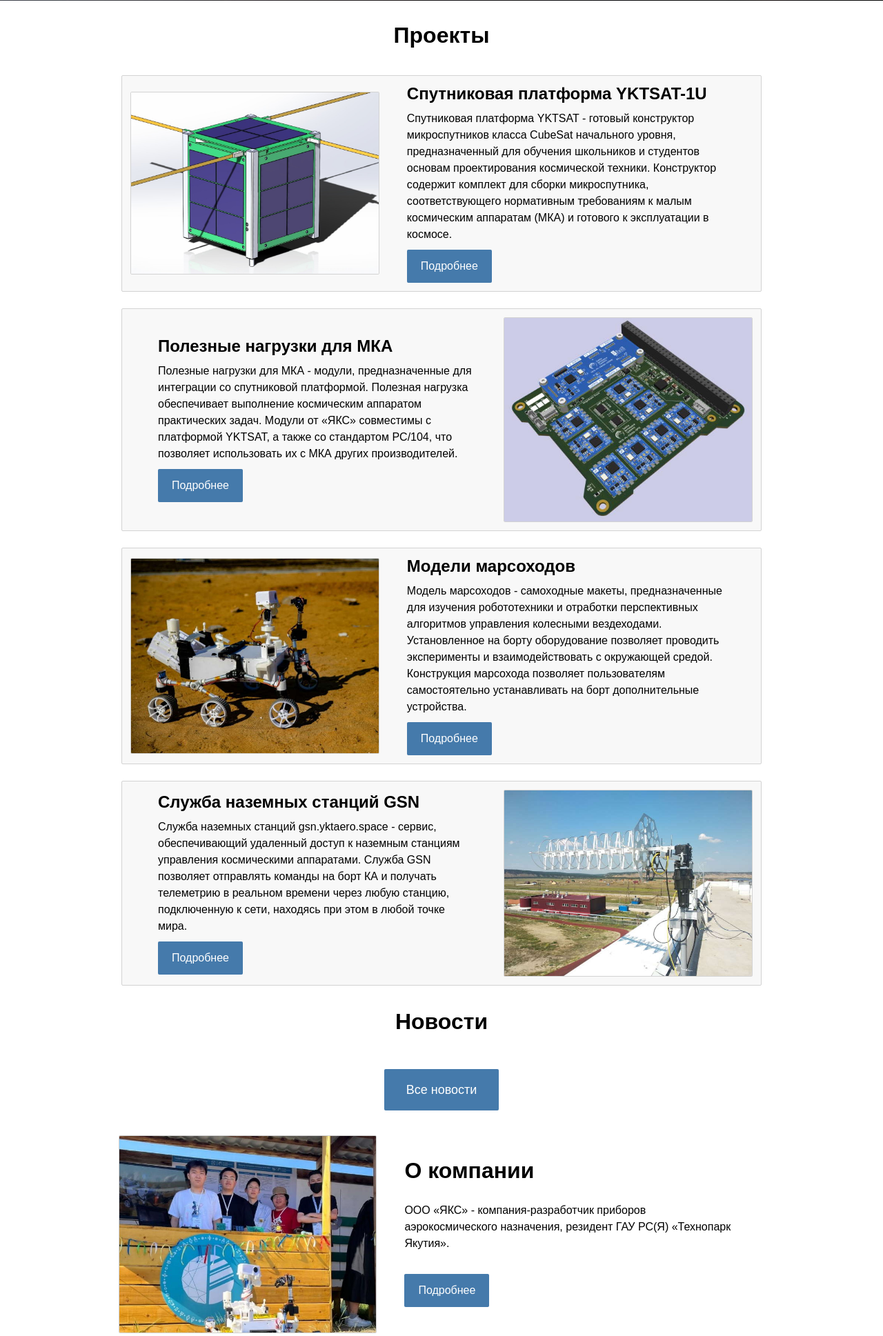
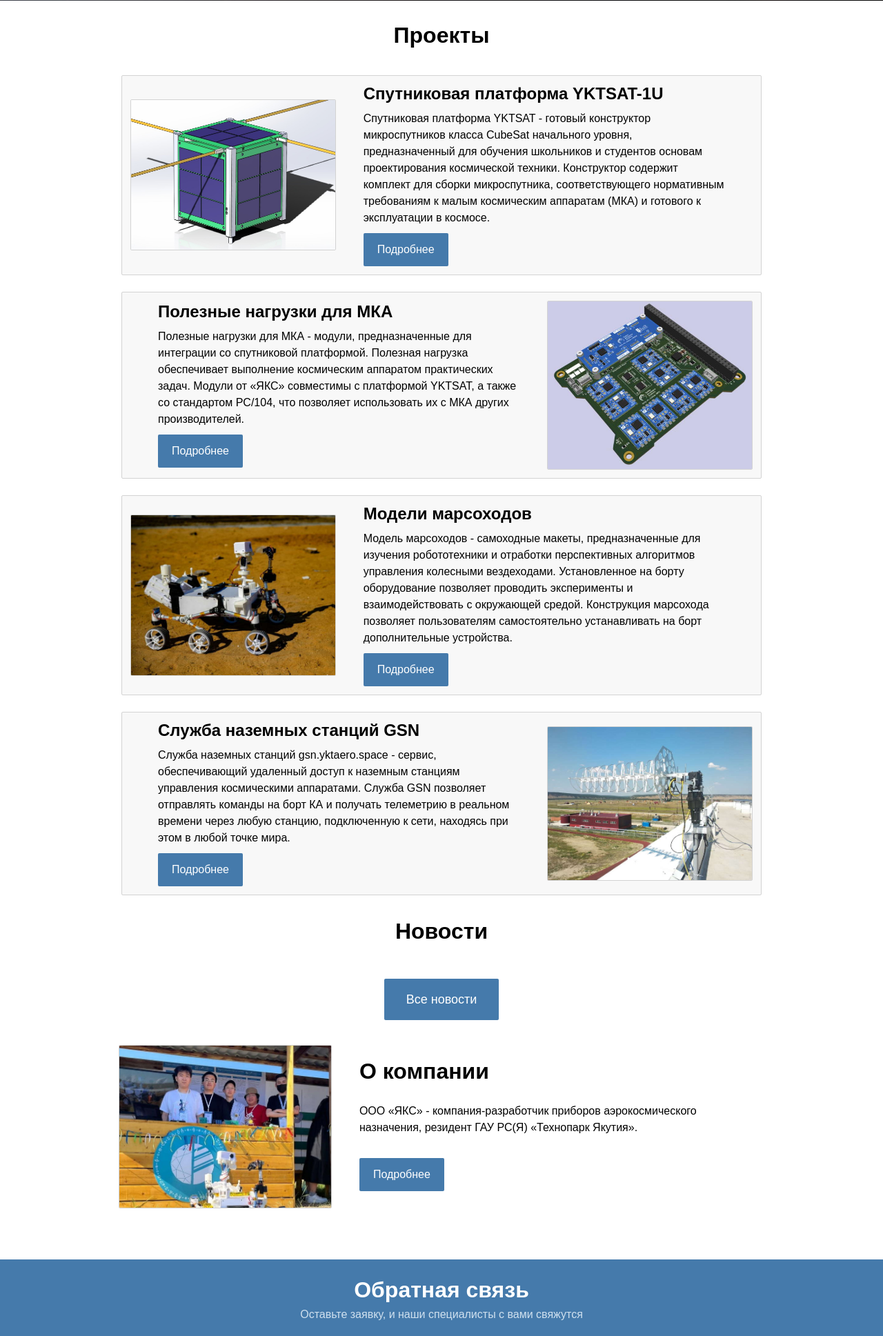
Before and after one commit to cansat-ptl/yktaero-web, a Python web app: template templates/yktaero/index.html in a window 1280 px wide. Shown: the part 610-2547 px from the top of the page at 69% size. Run offline with Jinja, Linux system fonts and the light colour scheme; the template is opened without the code that fills it, so the values that code supplies are empty.

Commit message:
Minor fixes

```diff
--- a/static/yktaero/css/projectcards.css
+++ b/static/yktaero/css/projectcards.css
@@ -18,13 +18,13 @@
 }
 
 .project-card .card-image {
-	width: 40%;
+	width: 33%;
 	border-radius: 2px;
 	border: 1px solid lightgray;
 }
 
 .project-card .card-content {
-	width: 60%;
+	width: 67%;
 
 	display: flex;
 	flex-direction: column;
--- a/templates/yktaero/base.html
+++ b/templates/yktaero/base.html
@@ -105,7 +105,7 @@
 		<div class="footer">
 			<div class="footer-content-flex">
 				<div class="footer-content">
-					<h2>ООО «Якутские Аэрокосмические Системы»</h2>
+					<h2>ООО «ЯКС»</h2>
 					<p>Copyright © 2023</p>
 					<p>При поддержке ГАУ РС(Я) «Технопарк Якутия», Фонда содействия инновациям и ГАНОУ РЦ РС(Я) «Малая Академия Наук РС(Я)»</p>
 					<a href="#">Условия использования</a>
```
